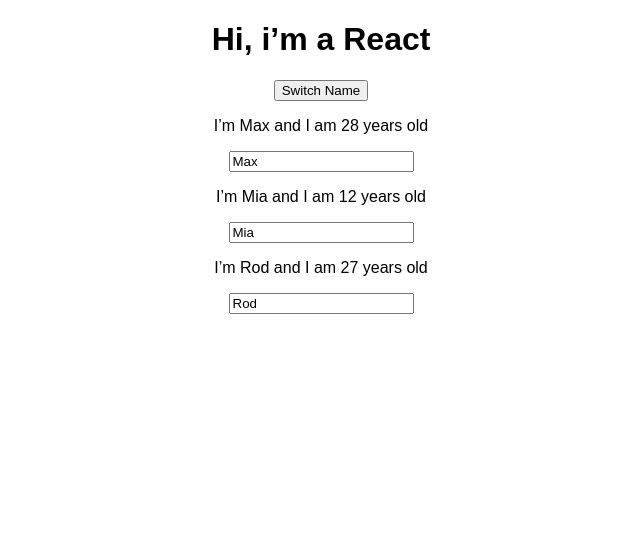
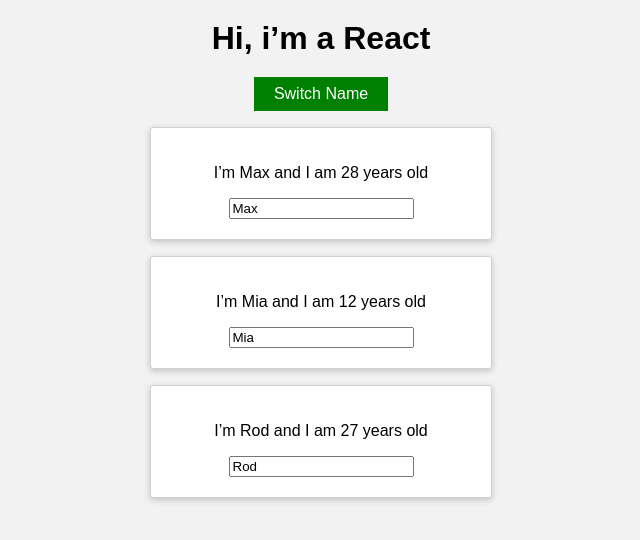
Before and after one commit to Phosl/reactapp, a React (Create React App) app: page / in a window 1280 px wide. Shown: the top 540 px of the page, without its empty margins (319-959 px from the left). Built offline with nearby package versions, Linux system fonts and the light colour scheme; the HTML template or start-up script is replaced by a standard one.

Commit message:
styling component

```diff
--- a/src/App.css
+++ b/src/App.css
@@ -3,4 +3,13 @@
 	padding: 0;
 	font-family: sans-serif;
 	text-align: center;
+	background: #f2f2f2;
+
 }
+h1 {
+	margin: 20px;
+}
+
+.App {
+	margin: 0px;
+}
--- a/src/App.js
+++ b/src/App.js
@@ -39,6 +39,16 @@
 
 
 	render() {
+
+	const style={
+		backgroundColor: 'green',
+		font:'inherit',
+		padding:'8px 20px',
+		cursor:'pointer',
+		color:'white',
+		border: '0'
+	};
+
 		return (
 			// good to close in just one root element
 			// - BIND -> LEGARE
@@ -51,7 +61,7 @@
 				<button onClick={() => this.switchNameHandler('MAXIMO')} >Switch Name</button>
 */
 	}
-				<button onClick={this.switchNameHandler.bind(this,'Maximilian')} >Switch Name</button>
+				<button style={style} onClick={this.switchNameHandler.bind(this,'Maximilian')} >Switch Name</button>
 
 				<Person
 				name={this.state.persons[0].name}
--- /dev/null
+++ b/src/Person/Person.css
@@ -0,0 +1,9 @@
+.Person {
+	max-width: 300px;
+	margin: 16px auto;
+	padding: 20px;
+	border: 1px solid #d1d1d1;
+	box-shadow: 0px 2px 6px rgba(0, 0, 0, 0.2);
+	border-radius: 3px;
+	background-color: white;
+}
--- a/src/Person/Person.js
+++ b/src/Person/Person.js
@@ -1,10 +1,11 @@
 import React from 'react';
+import './Person.css';
 
 
 // Function component - name lower case
 const person = (props) => {
 	return (
-	<div>
+	<div className="Person">
 		<p onClick={props.myclick} >I’m {props.name} and I am {props.age} years old </p>
 		<p>{props.children}</p>
 		<input type="text" onChange={props.mychanged}  value={props.name}/>
```
